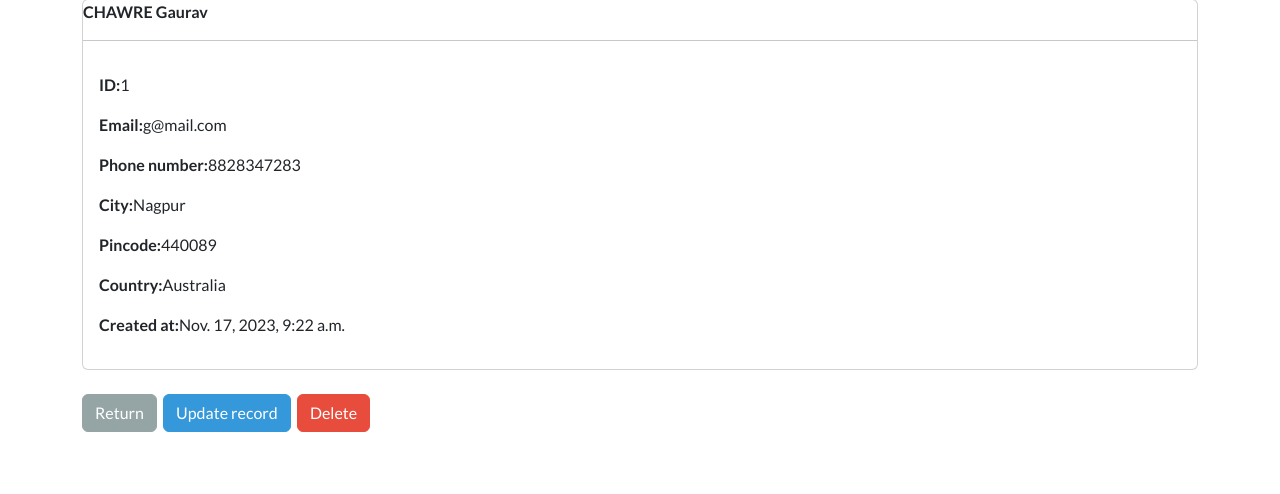
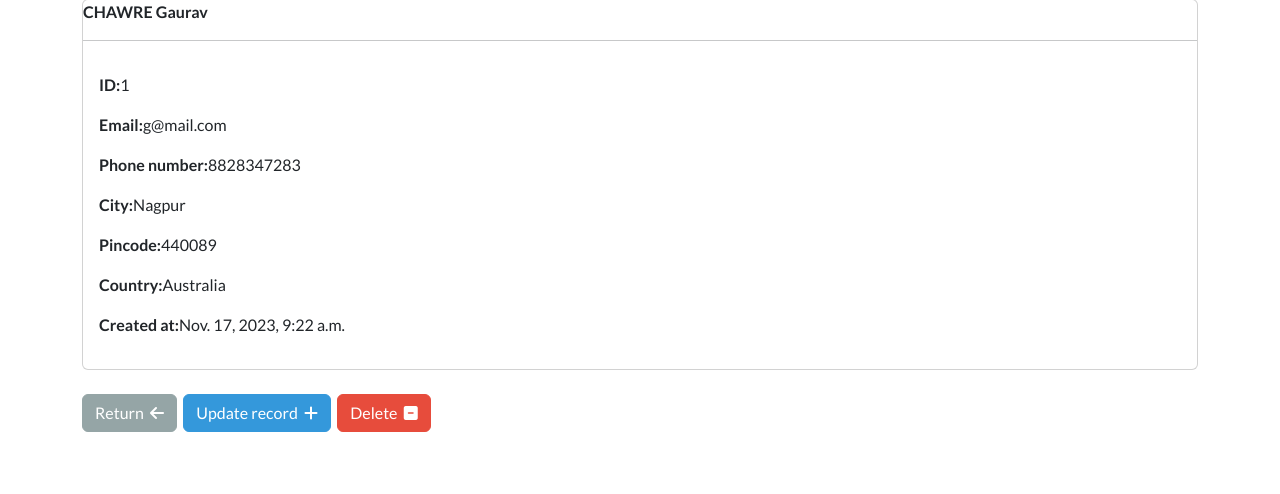
Before and after one commit to xgauravc/CRUD-application, a Django app: page /record/1 in a window 1280 px wide. Shown: the part 97-591 px from the top of the page. Run offline with Django 4.2, Linux system fonts and the light colour scheme; a user stored in the database is signed in; data comes from the database, SQL or seed files in the repository; both versions use the stored data as it was after the commit.

Commit message:
Added fa icons

```diff
--- a/crm/webapp/templates/webapp/create-record.html
+++ b/crm/webapp/templates/webapp/create-record.html
@@ -12,8 +12,8 @@
             {% csrf_token %}
             {{form|crispy}}
             <br/>
-            <button class="btn btn-primary w-100 btn-block p-2" type="submit">Add Record</button>
-
+            <button class="btn btn-primary  " type="submit">Add Record &nbsp; <i class="fa fa-check" aria-hidden="true"></i></button> &nbsp;
+            <a href="{% url 'dashboard' %}" class="btn btn-secondary  " type="button">Return &nbsp; <i class="fa fa-arrow-left" aria-hidden="true"></i></a>
         </form>
         <br/>
 
--- a/crm/webapp/templates/webapp/dashboard.html
+++ b/crm/webapp/templates/webapp/dashboard.html
@@ -4,7 +4,7 @@
     <h5>Welcome, {{user}}</h5>
     <hr/>
 
-    <a href="{% url 'create-record' %}" class="btn btn-outline-primary btn-sm">Create a new record</a>
+    <a href="{% url 'create-record' %}" class="btn btn-outline-primary btn-sm">Create a new record &nbsp; <i class="fa fa-plus-circle" aria-hidden="true"></i></a>
 
     <hr/>
 
@@ -38,7 +38,7 @@
                             <td>{{record.pincode }}</td>
                             <td>{{record.country }}</td>
                             <td>{{record.created_date }}</td>
-                            <td><a href="{% url 'record' record.id %}">&nbsp;<i class="fa fa-user-eye" aria-hidden="true"></i></a></td>
+                            <td><a class="btn btn-secondary btn-sm" href="{% url 'record' record.id %}">&nbsp;<i class="fa fa-eye" aria-hidden="true"></i></a></td>
 
                     </tr>
                 {% endfor %}
--- a/crm/webapp/templates/webapp/register.html
+++ b/crm/webapp/templates/webapp/register.html
@@ -12,7 +12,11 @@
 
     <form method="POST" autocomplete="off">
         {% csrf_token %}
-        {{form|crispy}}
+        {{form.username|as_crispy_field}}
+        <br/>
+        {{form.password1|as_crispy_field}}
+        <br/>
+        {{form.password2|as_crispy_field}}
         <br/>
         <button class="btn btn-primary w-100 btn-block p-2" type="submit">Create account &nbsp;<i class="fa fa-user" aria-hidden="true"></i></button>
 
--- a/crm/webapp/templates/webapp/update-record.html
+++ b/crm/webapp/templates/webapp/update-record.html
@@ -12,7 +12,8 @@
             {% csrf_token %}
             {{form|crispy}}
             <br/>
-            <button class="btn btn-primary w-100 btn-block p-2" type="submit">Update Record</button>
+            <button class="btn btn-info " type="submit">Update Record &nbsp;<i class="fa fa-plus" aria-hidden="true"></i></button> &nbsp;
+            <a class="btn btn-secondary" href="{% url 'dashboard' %}" >Return &nbsp;<i class="fa fa-arrow-left" aria-hidden="true"></i></a>
 
         </form>
         <br/>
--- a/crm/webapp/templates/webapp/view-record.html
+++ b/crm/webapp/templates/webapp/view-record.html
@@ -19,8 +19,8 @@
         <p><strong>Created at:</strong>{{record.created_date}}</p>
     </div>
 </div><br/>
-<a href="{%url 'dashboard' %}" type="button" class="btn btn-secondary">Return</a>&nbsp;
-<a href="{%url 'update-record' record.id %}" type="button" class="btn btn-info">Update record</a>&nbsp;
-<a href="{%url 'delete' record.id %}" type="button" class="btn btn-danger">Delete</a>
+<a href="{%url 'dashboard' %}" type="button" class="btn btn-secondary">Return &nbsp;<i class="fa fa-arrow-left" aria-hidden="true"></i></a>&nbsp;
+<a href="{%url 'update-record' record.id %}" type="button" class="btn btn-info">Update record &nbsp;<i class="fa fa-plus" aria-hidden="true"></i></a>&nbsp;
+<a href="{%url 'delete' record.id %}" type="button" class="btn btn-danger">Delete &nbsp;<i class="fa fa-minus-square" aria-hidden="true"></i></a>
 &nbsp;
 {% endblock %}
```
Also changed, not shown: crm/webapp/templates/webapp/my-login.html (+5 -2 lines), crm/db.sqlite3.
